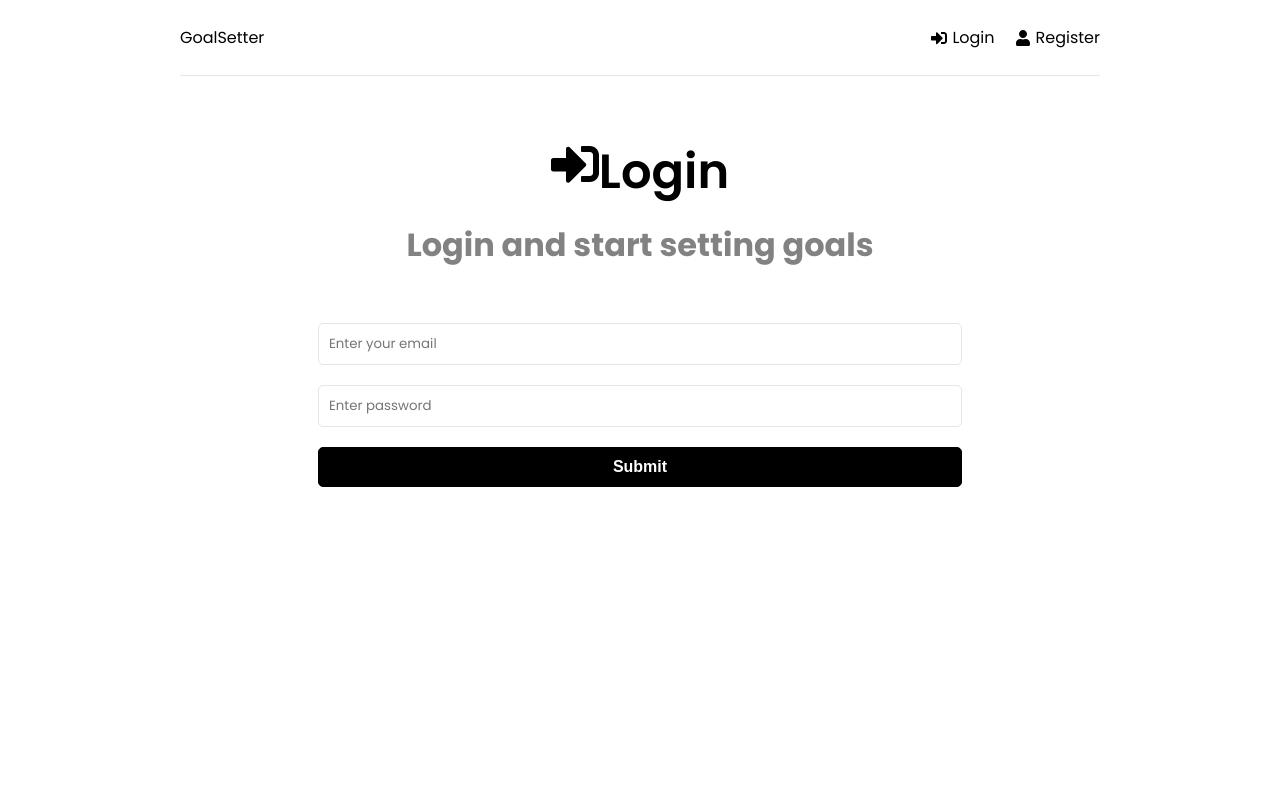
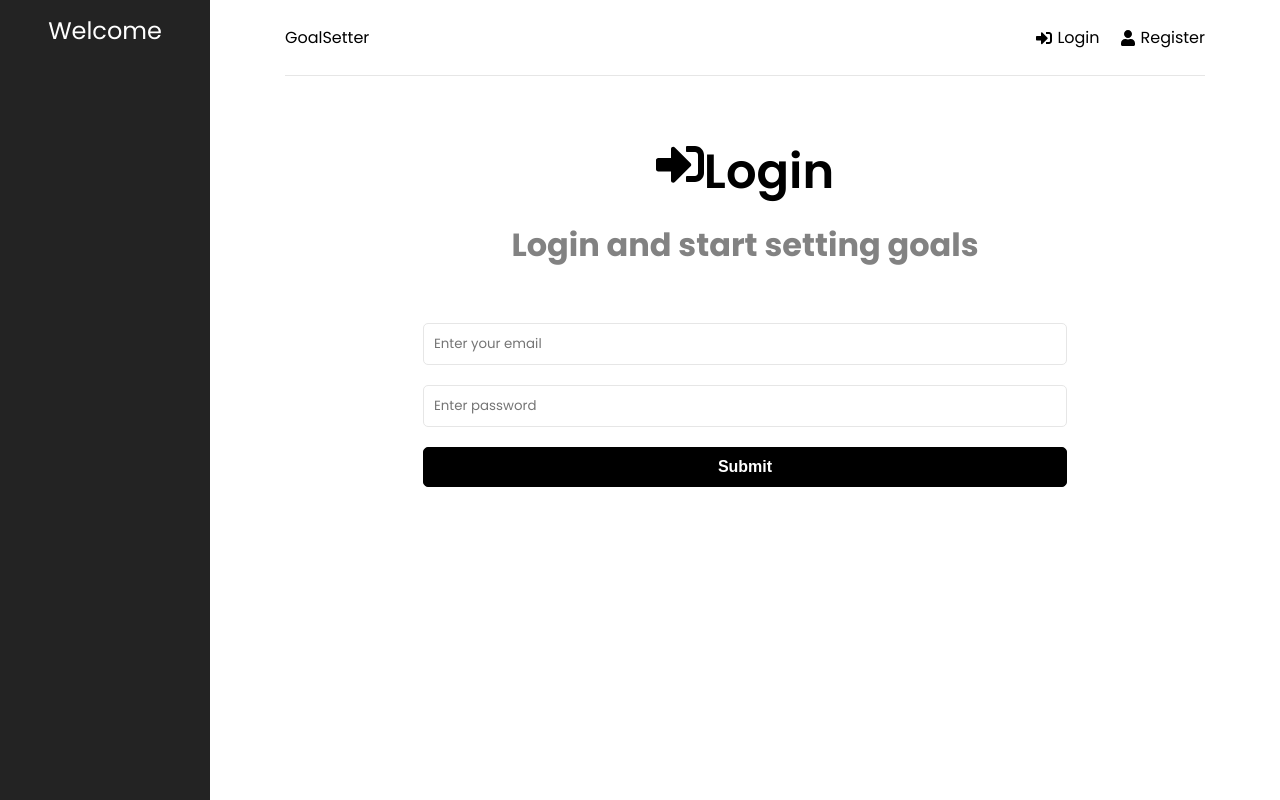
Before and after one commit to AlyKumail/Goal-Setter, a React (Create React App) app in the folder frontend/: page /login in a window 1280 px wide. Built offline with nearby package versions, Linux system fonts and the light colour scheme.

Commit message:
Sidebar added

```diff
--- a/frontend/src/App.js
+++ b/frontend/src/App.js
@@ -2,6 +2,8 @@ import { BrowserRouter as Router, Routes, Route } from "react-router-dom";
 import Dashboard from "./pages/Dashboard";
 import Login from "./pages/Login";
 import Register from "./pages/Register";
+
+import Sidebar from "./components/Sidebar";
 
 import { ToastContainer } from "react-toastify";
 import "react-toastify/dist/ReactToastify.css";
@@ -12,6 +14,8 @@ function App() {
   return (
     <>
       <Router>
+        <div className="app-wrap">
+          <Sidebar></Sidebar>
           <div className="container">
             <Header></Header>
             <Routes>
@@ -20,6 +24,7 @@ function App() {
               <Route path="/register" element={<Register></Register>}></Route>
             </Routes>
           </div>
+        </div>
       </Router>
       <ToastContainer />
     </>
--- /dev/null
+++ b/frontend/src/components/Sidebar.js
@@ -0,0 +1,18 @@
+import React from "react";
+import { useSelector } from "react-redux";
+
+const Sidebar = () => {
+  const { user } = useSelector((state) => state.auth);
+
+  return (
+    <div className="sidebar">
+      <ul>
+        <li className="userName">
+          {user ? `Welcome ${user.name}` : "Welcome"}
+        </li>
+      </ul>
+    </div>
+  );
+};
+
+export default Sidebar;
--- a/frontend/src/index.css
+++ b/frontend/src/index.css
@@ -34,15 +34,39 @@ h3 {
   font-weight: 600;
   margin-bottom: 10px;
 }
-
+.app-wrap{
+  display: flex;
+  justify-content: space-between;
+  padding-left: 210px;
+}
 .container {
-  width: 100%;
+  width: 90%;
   max-width: 960px;
   margin: 0 auto;
   padding: 0 20px;
   text-align: center;
+  /* border: 1px solid red; */
+
 }
-
+.sidebar{
+  height: 100vh;
+  width: 20%;
+  max-width: 210px;
+  background-color: #232323;
+  color: white;
+  position: fixed;
+  bottom: 0;
+  left: 0;
+  padding: 1rem 0;
+}
+.sidebar li{
+  text-align: center;
+}
+.userName{
+  font-size: 1.5rem;
+  line-height: 30px;
+  font-weight: 500;
+}
 .header {
   display: flex;
   justify-content: space-between;
--- a/frontend/src/pages/Dashboard.js
+++ b/frontend/src/pages/Dashboard.js
@@ -5,6 +5,7 @@ import { getGoals, reset } from "../features/goals/goalSlice";
 
 import GoalForm from "../components/GoalForm";
 import GoalItem from "../components/GoalItem";
+import Sidebar from "../components/Sidebar";
 
 import Spinner from "../components/Spinner";
 
```
Lines whose indentation alone changed are shown as unchanged.
